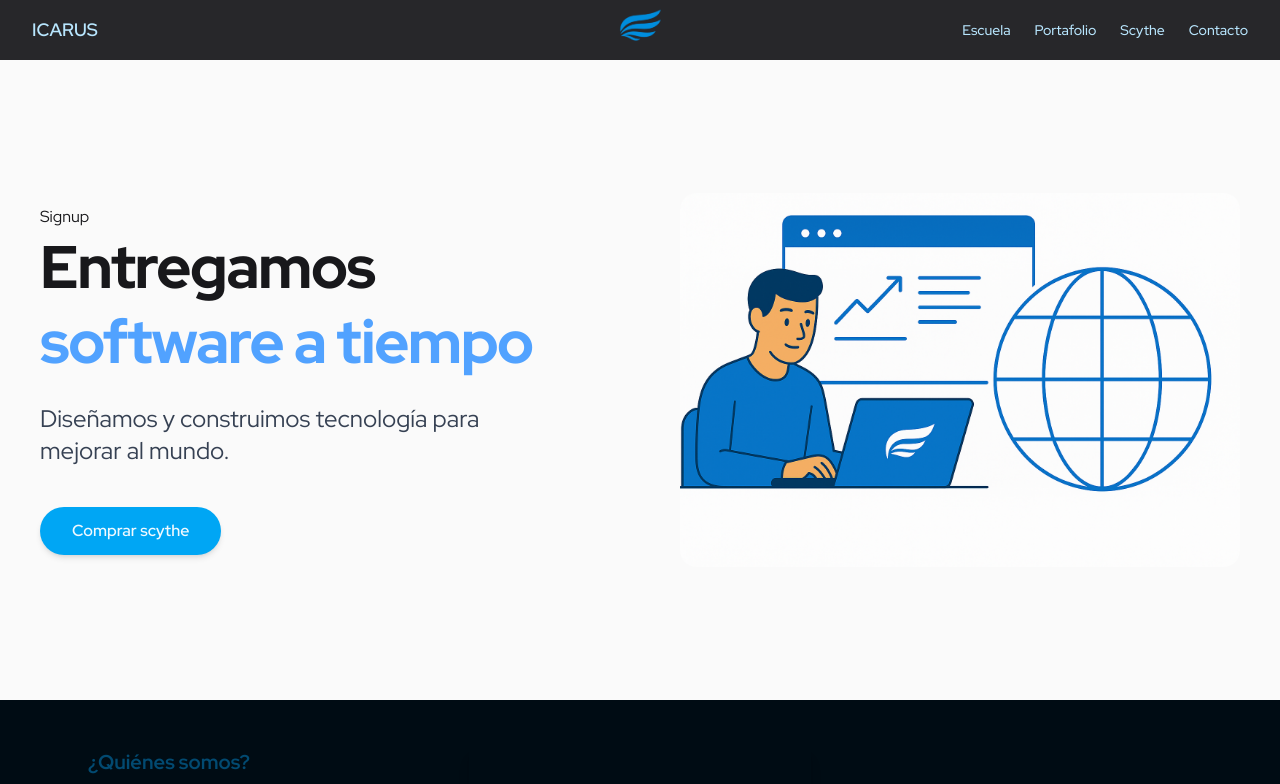
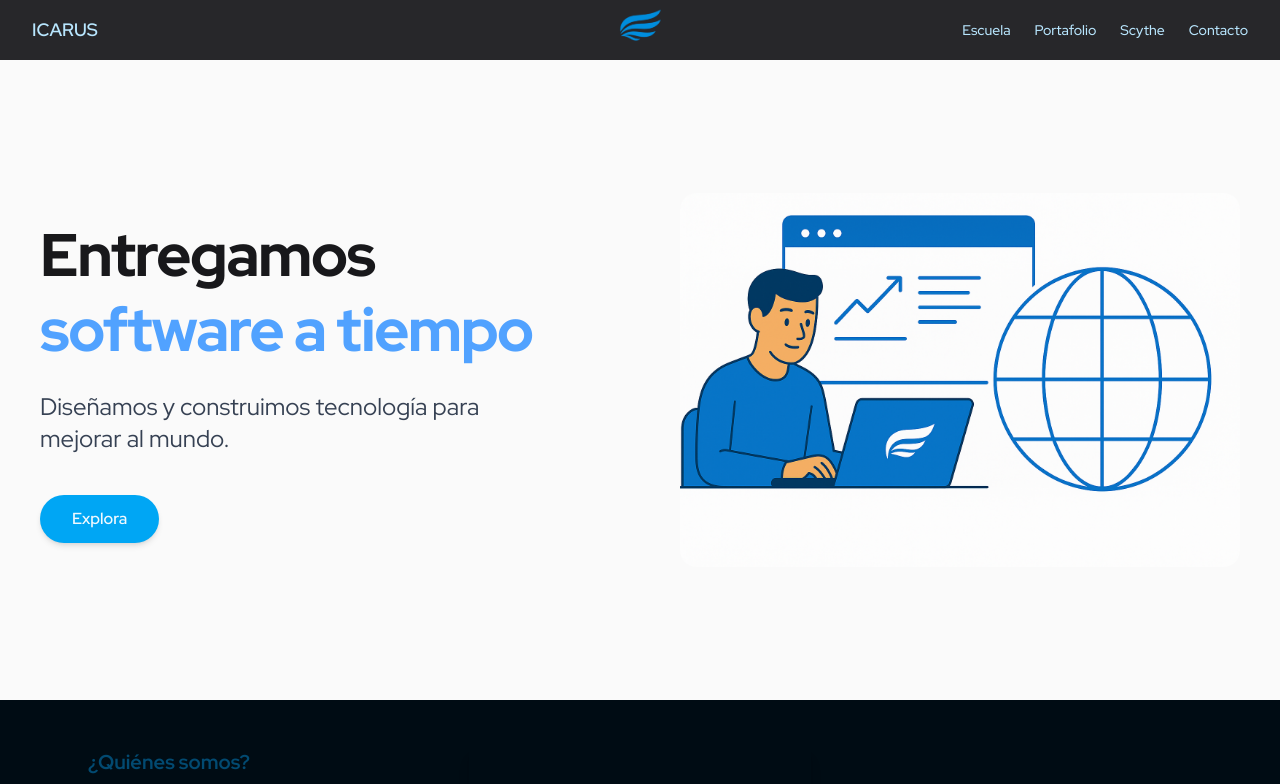
Before and after one commit to grzlz/icarus, a SvelteKit app: page / in a window 1280 px wide. Shown: the top 784 px of the page. Built offline with nearby package versions, Linux system fonts and the light colour scheme.

Commit message:
Feat: advancedAnalytics

```diff
--- a/src/lib/components/Navbar.svelte
+++ b/src/lib/components/Navbar.svelte
@@ -42,7 +42,7 @@
     </li>
 
     <li class="shadow-lg inline-block rounded-b-lg hover:bg-secondary-600 hover:text-blue-50  ml-3">
-        <a href="/scythe" class="flex justify-between items-center p-2 gap-3 w-full h-full hover:underline">
+        <a href="https://scythe.icarus.mx/?utm_source=navbar&utm_medium=website&utm_campaign=icarus_link" class="flex justify-between items-center p-2 gap-3 w-full h-full hover:underline">
             <span class="text-base font-medium text-primary-100">Scythe</span>
             <svg xmlns="http://www.w3.org/2000/svg" viewBox="0 0 192 192" class="w-10 h-10 text-[#b74127]">
                 <path d="M 46 38 L 39 154 L 154 155 L 155 116 L 105 95 L 104 83 L 73 100 L 68 38 Z" fill="currentColor"/>
--- a/src/routes/+page.svelte
+++ b/src/routes/+page.svelte
@@ -27,16 +27,10 @@
 
     <!-- Text Content -->
     <div class="flex-1 text-left">
-      <button onclick={handleClick} >Signup</button>
-      <h1 class=" text-5xl md:text-6xl font-extrabold leading-tight tracking-tight">
-        Entregamos <span class="text-blue-400">software a tiempo</span>
-      </h1>
-      <p class="mt-6 text-2xl text-gray-700 max-w-xl md:max-w-lg mx-auto md:mx-0">
-        Diseñamos y construimos tecnología para mejorar al mundo.
-      </p>
-
+      <h1 class=" text-5xl md:text-6xl font-extrabold leading-tight tracking-tight">Entregamos <span class="text-blue-400">software a tiempo</span></h1>
+      <p class="mt-6 text-2xl text-gray-700 max-w-xl md:max-w-lg mx-auto md:mx-0">Diseñamos y construimos tecnología para mejorar al mundo.</p>
       <div class="mt-10">
-        <a href="/scythe" class="inline-block bg-primary-500 hover:bg-red-600 text-primary-50 font-semibold px-8 py-3 rounded-full shadow-md transition duration-300 ease-in-out">Comprar scythe</a>
+        <a href="/scythe" class="inline-block bg-primary-500 hover:bg-red-600 text-primary-50 font-semibold px-8 py-3 rounded-full shadow-md transition duration-300 ease-in-out">Explora</a>
       </div>
     </div>
 
```
